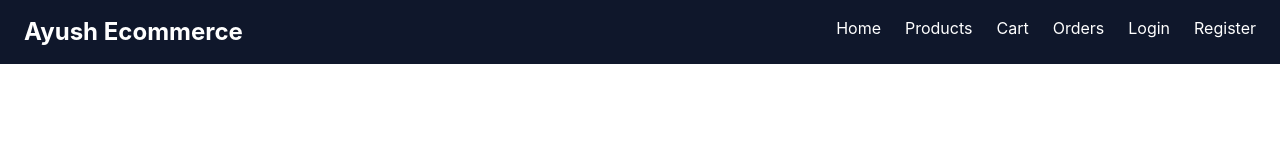
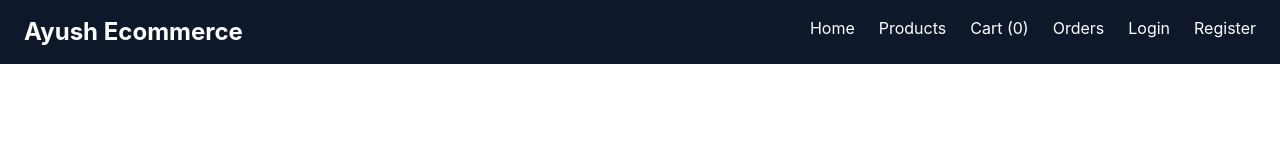
Before and after one commit to ayusseth/scalable-ecommerce-platform, a React app in the folder frontend/: page / in a window 1280 px wide. Shown: the top 148 px of the page. Built offline with nearby package versions, Linux system fonts and the light colour scheme; the HTML template or start-up script is replaced by a standard one.

Commit message:
Add cart item count badge in navbar

```diff
--- a/frontend/src/components/Navbar.jsx
+++ b/frontend/src/components/Navbar.jsx
@@ -1,45 +1,30 @@
 import { Link } from "react-router-dom";
+import { useCart } from "../store/cartStore";
 
 function Navbar() {
+  const { cartItems } = useCart();
+
+  const cartCount = cartItems.reduce((total, item) => total + item.quantity, 0);
   return (
     <nav className="bg-slate-900 text-white">
       <div className="max-w-7xl mx-auto px-6 py-4 flex justify-between">
-
-        <Link
-          to="/"
-          className="text-2xl font-bold"
-        >
+        <Link to="/" className="text-2xl font-bold">
           Ayush Ecommerce
         </Link>
 
-       <div className="flex gap-6">
+        <div className="flex gap-6">
+          <Link to="/">Home</Link>
 
-  <Link to="/">
-    Home
-  </Link>
+          <Link to="/products">Products</Link>
 
-  <Link to="/products">
-    Products
-  </Link>
+          <Link to="/cart">Cart ({cartCount})</Link>
 
-  <Link to="/cart">
-    Cart
-  </Link>
+          <Link to="/orders">Orders</Link>
 
-  <Link to="/orders">
-    Orders
-  </Link>
+          <Link to="/login">Login</Link>
 
-  <Link to="/login">
-    Login
-  </Link>
-
-  <Link to="/register">
-    Register
-  </Link>
-
-</div>
-
+          <Link to="/register">Register</Link>
+        </div>
       </div>
     </nav>
   );
```
